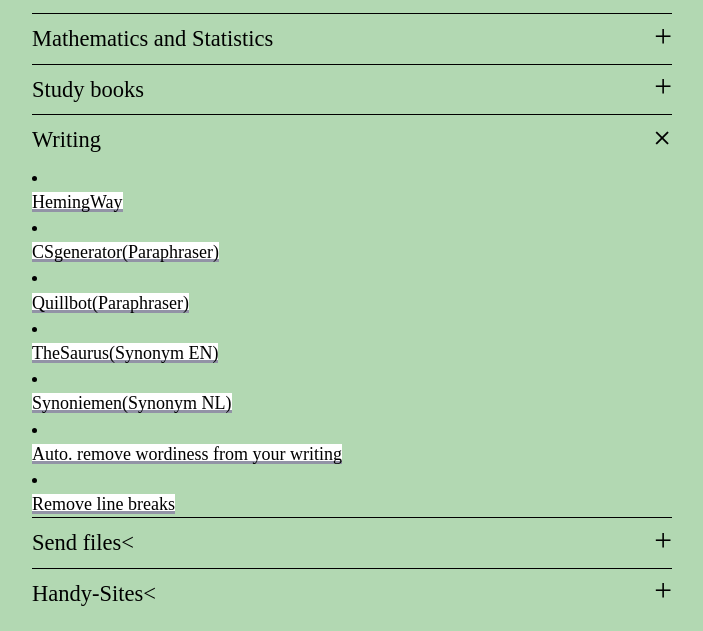
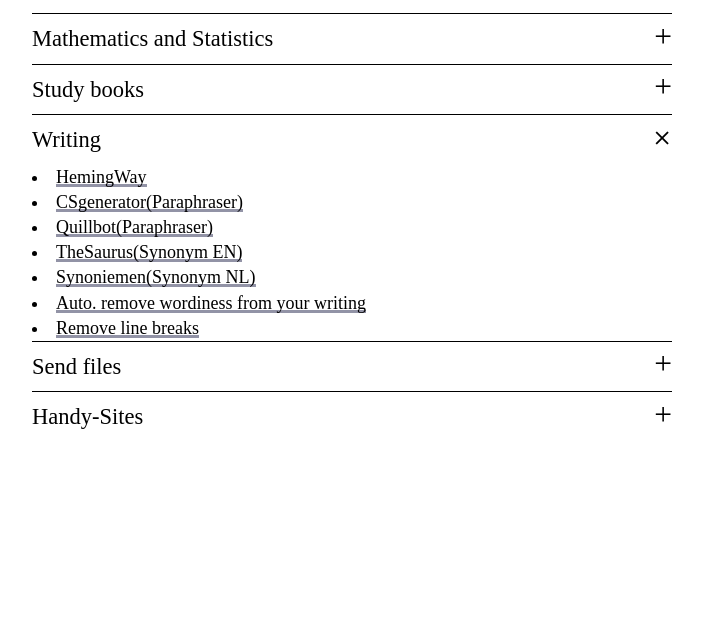
Before and after one commit to JohnQuentin/JohnQuentin.github.io, a plain HTML site: page index.html in a window 1280 px wide. Both pictures are taken after a click on the heading "Writing". Shown: the part 169-800 px from the top of the page, without its empty margins (288-991 px from the left). Drawn offline with Linux system fonts and the light colour scheme.

Commit message:
Add files via upload

```diff
--- a/index.html
+++ b/index.html
@@ -19,29 +19,27 @@
     </details>
     <details>
       <summary>Study books</summary>
-      <p>
         <li><a href="http://libgen.rs/" target="blank">Libgen</a></li>
         <li><a href="https://www.gutenberg.org/" target="blank">Gutenberg</a></li>
         <li><a href="https://nl1lib.org/" target="blank">Z-Library</a></li>
         <li><a href="https://textbooknova.com/" target="blank">TextbookNova</a></li>
-      </p>
     </details>
     <details>
       <summary>Writing</summary>
-      <li></li><a href="http://www.hemingwayapp.com/" target="blank">HemingWay</a></li>
-      <li></li><a href="https://www.csgenerator.com/" target="blank">CSgenerator(Paraphraser)</a></li>
-      <li></li><a href="https://quillbot.com/" target="blank">Quillbot(Paraphraser)</a></li>
-      <li></li><a href="https://www.thesaurus.com/" target="blank">TheSaurus(Synonym EN)</a></li>
-      <li></li><a href="https://synoniemen.net/" target="blank">Synoniemen(Synonym NL)</a></li>
-      <li></li><a href="http://stevehanov.ca/blog/?id=52" target="blank">Auto. remove wordiness from your writing</a></li>
-      <li></li><a href="https://www.textfixer.com/tools/remove-line-breaks.php" target="blank">Remove line breaks</a></li>
+      <li><a href="http://www.hemingwayapp.com/" target="blank">HemingWay</a></li>
+      <li><a href="https://www.csgenerator.com/" target="blank">CSgenerator(Paraphraser)</a></li>
+      <li><a href="https://quillbot.com/" target="blank">Quillbot(Paraphraser)</a></li>
+      <li><a href="https://www.thesaurus.com/" target="blank">TheSaurus(Synonym EN)</a></li>
+      <li><a href="https://synoniemen.net/" target="blank">Synoniemen(Synonym NL)</a></li>
+      <li><a href="http://stevehanov.ca/blog/?id=52" target="blank">Auto. remove wordiness from your writing</a></li>
+      <li><a href="https://www.textfixer.com/tools/remove-line-breaks.php" target="blank">Remove line breaks</a></li>
     </details>
     <details>
-      <summary>Send files<</summary>
+      <summary>Send files</summary>
       <li><a href="https://gofile.io/welcome" target="blank">GoFile</a></li>
     </details>
     <details>
-      <summary>Handy-Sites<</summary>
+      <summary>Handy-Sites</summary>
       <li><a href="https://www.similarsites.com/" target="blank">SimilarSites</a></li>
       <li><a href="https://copypastecharacter.com/all-characters/" target="blank">Copypastecharacter</a></li>
       <li><a href="https://www.copy.ai/tools" target="blank">BI generator</a></li>
--- a/style.css
+++ b/style.css
@@ -6,7 +6,6 @@ html,
 }
 
 body {
-  background: rgba(0, 128, 0, 0.3);
   font: menu;
   font-size: 1rem;
   line-height: 1.4;
```
